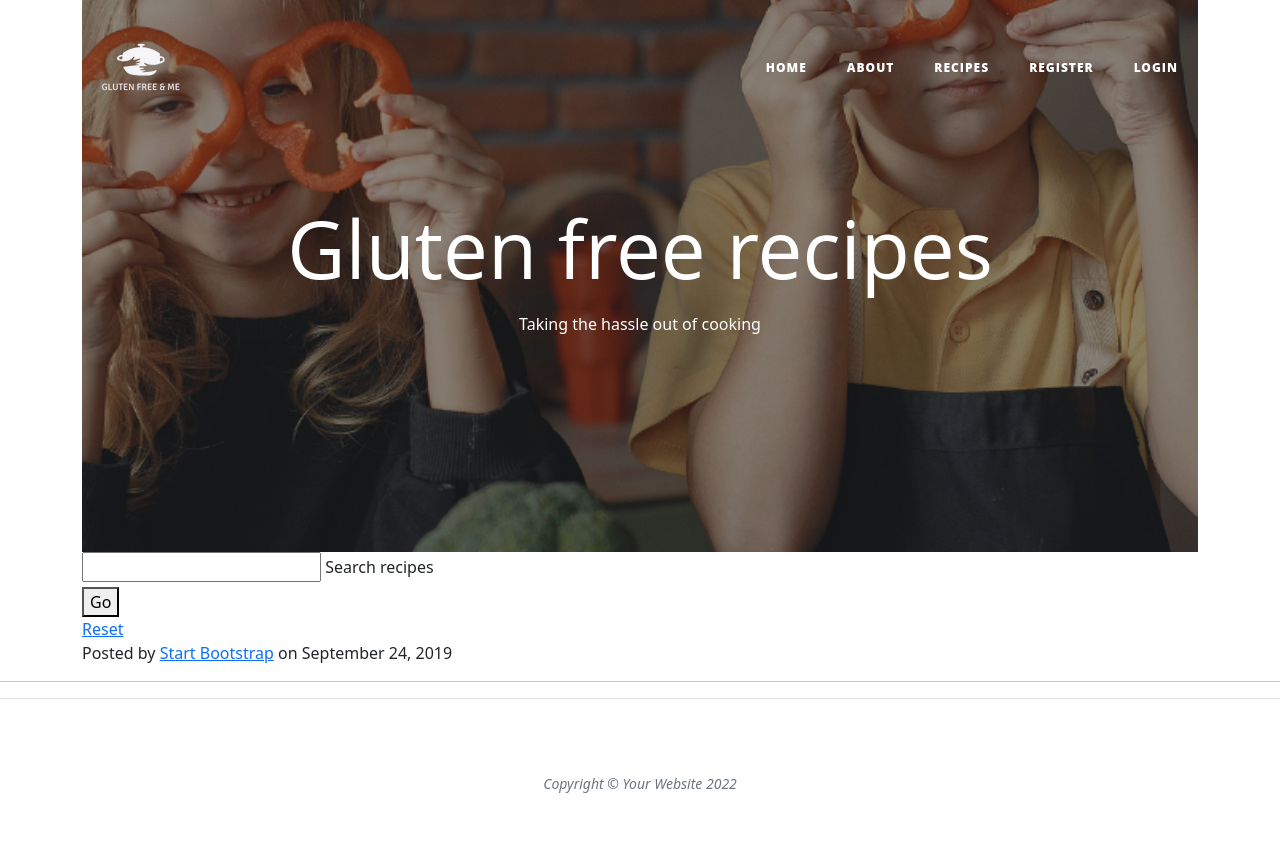
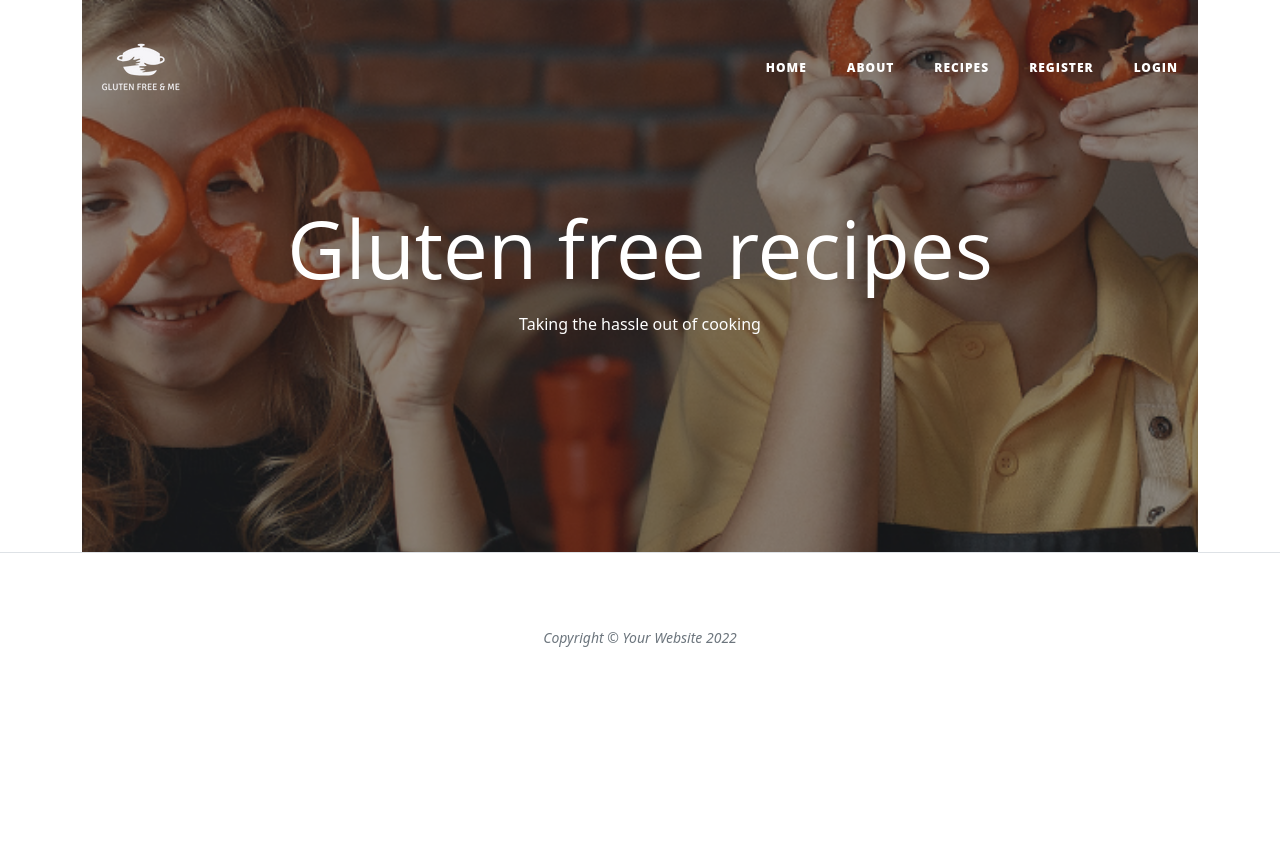
Before and after one commit to mccannka/gluten-free-me, a Flask app: page /recipes in a window 1280 px wide. After the commit the page ends 647 px from the top, so only its background shows below. Run offline with Flask 2, Linux system fonts and the light colour scheme; some libraries are stand-ins or nearby versions.

Commit message:
Previous commit labelled incorrect  - adding recipe page formating, flask search & find recipe, bootstrap & removal of search shelf

```diff
--- a/templates/recipe/recipes.html
+++ b/templates/recipe/recipes.html
@@ -17,37 +17,6 @@
   </header>
 
 <!-- Search recipe functionality -->
-<div class="row center-align card-panel search-card">
-    <form class="col s12" method="POST" action="{{ url_for('search') }}">
-      <div class="row">
-        <div class="input-field col s12 top-margins">
-          <i class="fas fa-search prefix"></i>
-          <input type="text" name="query" id="query" minlength="3" class="validate" required>
-          <label for="query">Search recipes</label>
-        </div>
-      </div>
-      <div class="row">
-        <div class="col s12">
-          <button type="submit" class="btn-large btn-green">
-            <i class="fas fa-search prefix"></i> Go
-          </button>
-        </div>
-      </div>
-      <div class="row">
-        <div class="col s12">
-          <a href="{{ url_for('get_recipes') }}" class="btn-large btn-red">
-            <i class="fas fa-redo"></i> Reset
-          </a>
-        </div>
-      </div>
-    </form>
-  </div>
 
 
-            <p class="post-meta">Posted by
-                <a href="#">Start Bootstrap</a>
-                on September 24, 2019</p>
-        </div>
-        <hr>
-
 {% endblock %}
```
